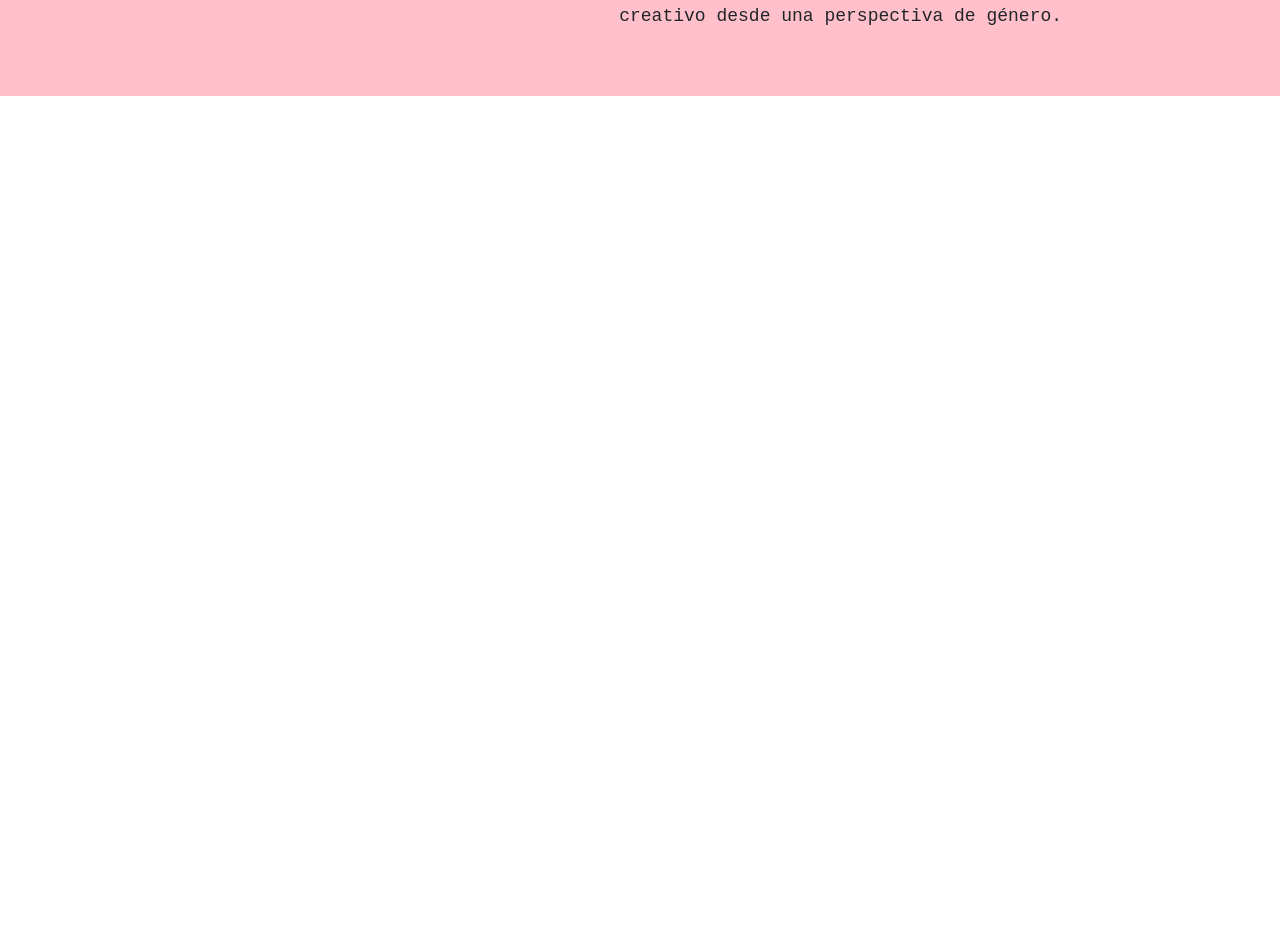
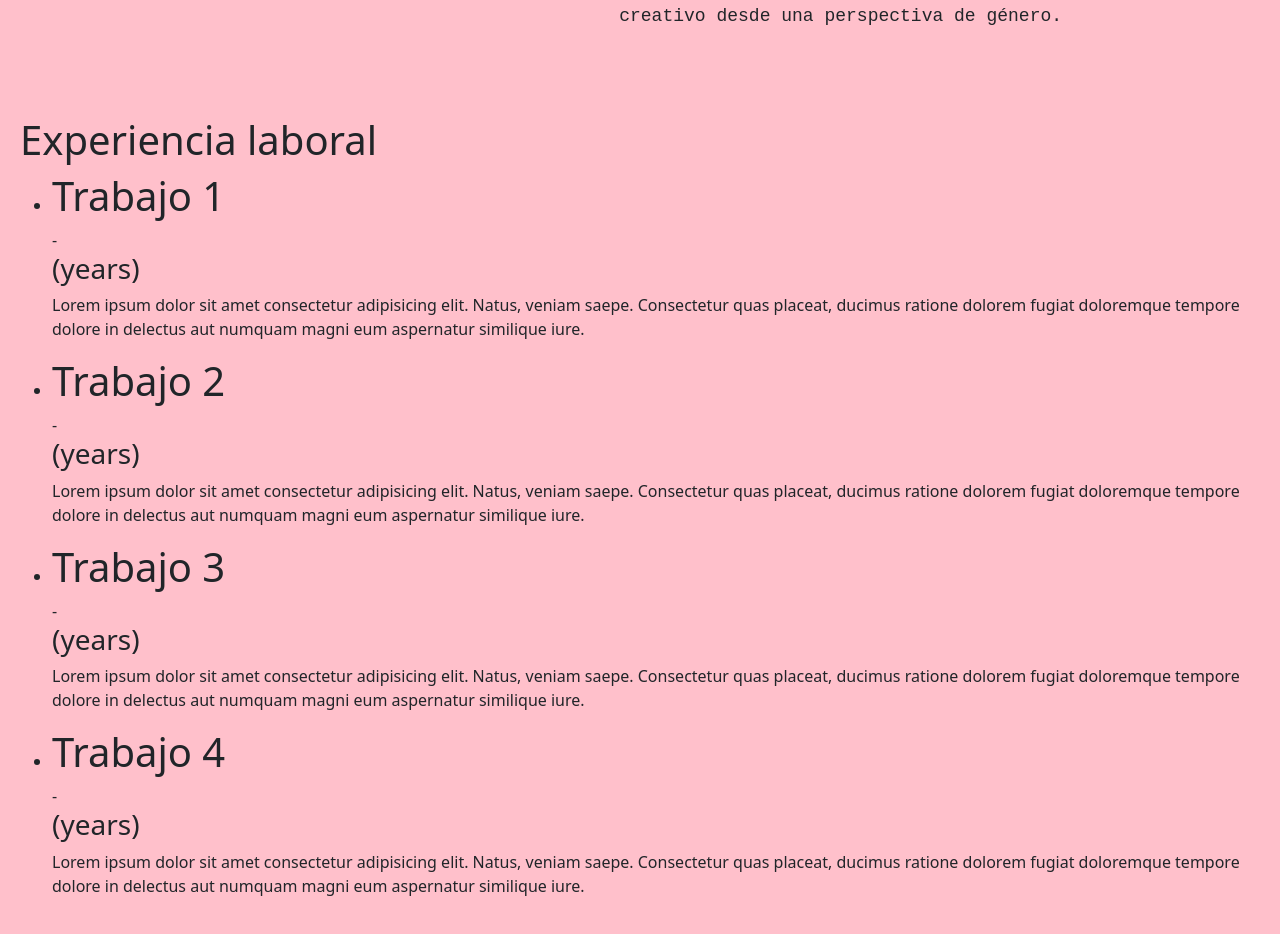
Before and after one commit to Luci4P1r1/LGFRONT, an Angular app in the folder proyectoIntegrador_LG/: page / in a window 1280 px wide. Shown: the part 1033-1967 px from the top of the page. Before the commit the page ends 1129 px from the top, so only its background shows below. Built offline with nearby package versions, Linux system fonts and the light colour scheme.

Commit message:
experiencia laboral
estilo

```diff
--- a/proyectoIntegrador_LG/src/app/app.component.html
+++ b/proyectoIntegrador_LG/src/app/app.component.html
@@ -1,4 +1,5 @@
 <div>
 <app-header></app-header>
 <app-acerca-de></app-acerca-de>
+<app-experiencia></app-experiencia>
 </div>
--- a/proyectoIntegrador_LG/src/app/components/experiencia/experiencia.component.css
+++ b/proyectoIntegrador_LG/src/app/components/experiencia/experiencia.component.css
@@ -0,0 +1,9 @@
+.row{
+    padding: 20px;
+}
+div{
+    background-color: pink;
+}
+h1. h3{
+    display: inline;
+}
--- a/proyectoIntegrador_LG/src/app/components/experiencia/experiencia.component.html
+++ b/proyectoIntegrador_LG/src/app/components/experiencia/experiencia.component.html
@@ -1 +1,33 @@
-<p>experiencia works!</p>
+<div class="row">
+    <h1>Experiencia laboral</h1>
+    <div class="col-lg-11>">
+<ul>
+    <li><h1>Trabajo 1</h1>-<h3>(years)</h3></li>
+    <p>Lorem ipsum dolor sit amet consectetur adipisicing elit.
+        Natus, veniam saepe. Consectetur quas placeat, ducimus ratione
+        dolorem fugiat doloremque tempore dolore in delectus aut numquam
+        magni eum aspernatur similique iure.</p>
+</ul>
+<ul>
+    <li><h1>Trabajo 2</h1>-<h3>(years)</h3></li>
+    <p>Lorem ipsum dolor sit amet consectetur adipisicing elit.
+        Natus, veniam saepe. Consectetur quas placeat, ducimus ratione
+        dolorem fugiat doloremque tempore dolore in delectus aut numquam
+        magni eum aspernatur similique iure.</p>
+</ul>
+<ul>
+    <li><h1>Trabajo 3</h1>-<h3>(years)</h3></li>
+    <p>Lorem ipsum dolor sit amet consectetur adipisicing elit.
+        Natus, veniam saepe. Consectetur quas placeat, ducimus ratione
+        dolorem fugiat doloremque tempore dolore in delectus aut numquam
+        magni eum aspernatur similique iure.</p>
+</ul>
+<ul>
+    <li><h1>Trabajo 4</h1>-<h3>(years)</h3></li>
+    <p>Lorem ipsum dolor sit amet consectetur adipisicing elit.
+        Natus, veniam saepe. Consectetur quas placeat, ducimus ratione
+        dolorem fugiat doloremque tempore dolore in delectus aut numquam
+        magni eum aspernatur similique iure.</p>
+</ul>
+    </div>
+</div>
```
